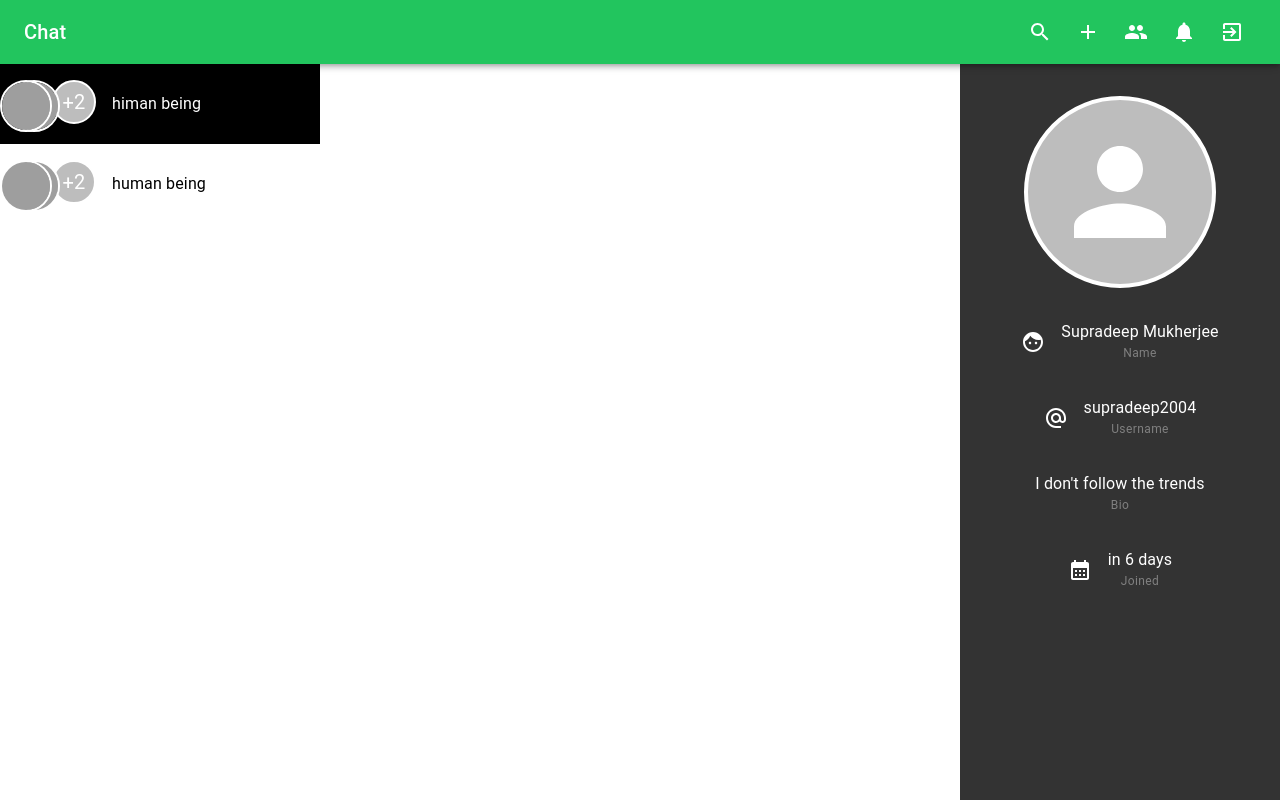
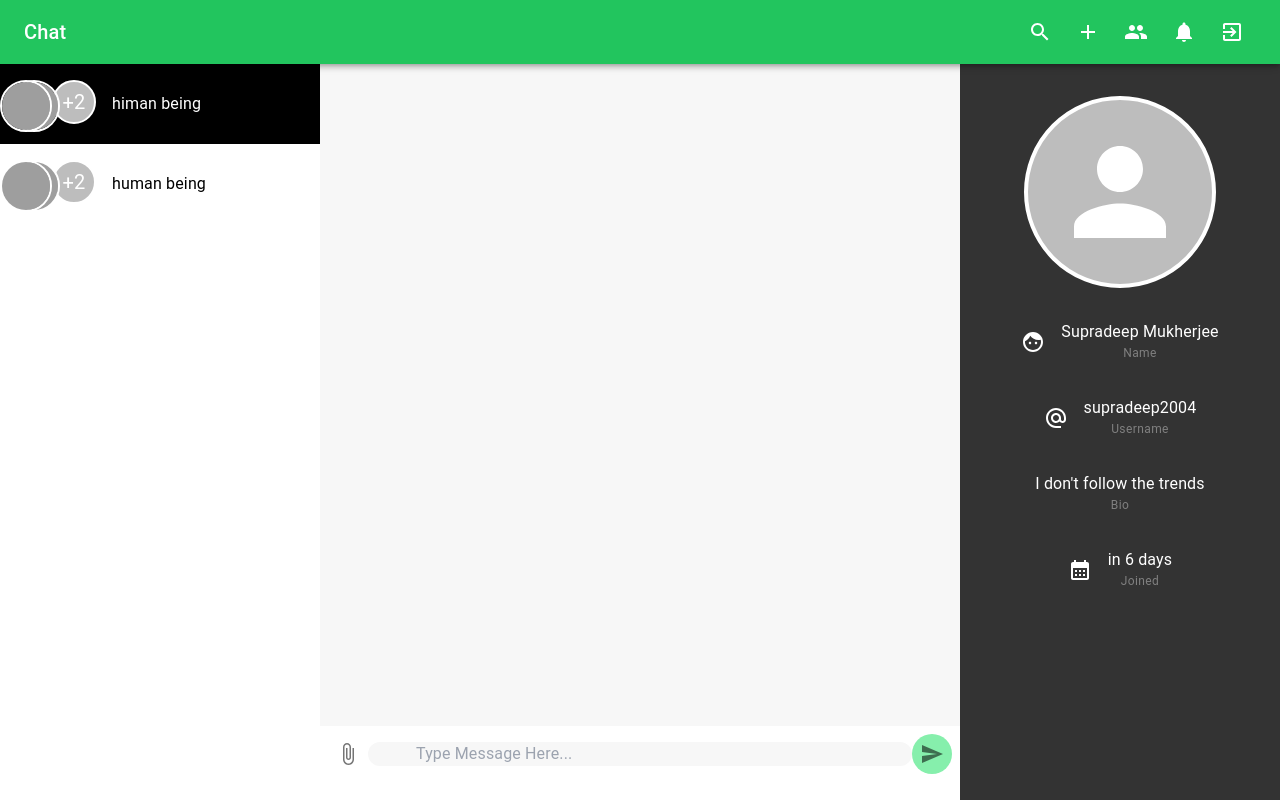
Before and after one commit to supradeepmukherjee/Realtime-Chat-Web-App, a React (Vite) app in the folder client/: page /chat/1 in a window 1280 px wide. Built offline with nearby package versions, Linux system fonts and the light colour scheme; grey boxes are pictures that could not be loaded.

Commit message:
Started Designing Chat Page

```diff
--- a/client/src/components/Styled.jsx
+++ b/client/src/components/Styled.jsx
@@ -19,3 +19,12 @@ export const Link = styled(LinkRouter)({
     padding: '1rem',
     '&:hover': { backgroundColor: '#f0f0f0' }
 })
+
+export const InputBox = styled('input')({
+    width: '100%',
+    border: 'none',
+    outline:'none',
+    padding: '0 3rem',
+    borderRadius: '1.5rem',
+    backgroundColor: '#f7f7f7'
+})
--- a/client/src/components/dialog/NewGroup.jsx
+++ b/client/src/components/dialog/NewGroup.jsx
@@ -1,13 +1,28 @@
 import { Button, Dialog, DialogTitle, Stack, TextField, Typography } from "@mui/material"
+import { useState } from "react"
 import { sampleUsers } from "../../constants/sample"
 import UserItem from "../shared/UserItem"
 
 const NewGroup = () => {
-  const selectMember = e => {
+  const [name, setName] = useState('')
+  const [users, setUsers] = useState(sampleUsers)
+  const [members, setMembers] = useState([])
+  const selectMember = id => {
+    setMembers(m =>
+      m.includes(id) ?
+        m.filter(i => i !== id)
+        :
+        [...m, id]
+    )
+  }
+  const createHandler = async () => {
+
+  }
+  const closeHandler = () => {
 
   }
   return (
-    <Dialog open>
+    <Dialog open onClose={closeHandler}>
       <Stack
         p={{
           xs: '1rem',
@@ -15,21 +30,21 @@ const NewGroup = () => {
         }}
         width='25rem'
         spacing='2rem'>
-        <DialogTitle>
+        <DialogTitle textAlign='center' variant='h5'>
           Create New Group
         </DialogTitle>
-        <TextField />
-        <Typography>
+        <TextField value={name} onChange={e => setName(e.target.value)} label='Group Name' />
+        <Typography variant='body1'>
           Members
         </Typography>
         <Stack>
-          {sampleUsers.map(user => <UserItem key={user._id} user={user} handler={selectMember} />)}
+          {users.map(user => <UserItem key={user._id} user={user} handler={selectMember} isSelected={members.includes(user._id)} />)}
         </Stack>
-        <Stack direction='row'>
-          <Button variant='contained' color='error'>
+        <Stack direction='row' justifyContent='space-evenly'>
+          <Button variant='outlined' color='error'>
             Cancel
           </Button>
-          <Button variant='contained'>
+          <Button variant='contained' onClick={createHandler}>
             Create
           </Button>
         </Stack>
--- a/client/src/components/shared/UserItem.jsx
+++ b/client/src/components/shared/UserItem.jsx
@@ -1,8 +1,8 @@
 import { memo } from "react"
 import { Avatar as Chavi, IconButton, ListItem, Stack, Typography } from "@mui/material"
-import { Add } from '@mui/icons-material'
+import { Add, Remove } from '@mui/icons-material'
 
-const UserItem = ({ user, handler, loading }) => {
+const UserItem = ({ user, handler, loading, isSelected = false }) => {
     const { name, _id, chavi } = user
     return (
         <ListItem>
@@ -11,8 +11,8 @@ const UserItem = ({ user, handler, loading }) => {
                 <Typography variant='body1' className="grow line-clamp-1">
                     {name}
                 </Typography>
-                <IconButton onClick={() => handler(_id)} disabled={loading} size='small' className='!bg-[#1976d2] !text-white hover:!bg-[#1565c0]'>
-                    <Add />
+                <IconButton onClick={() => handler(_id)} disabled={loading} size='small' className={`!bg-[#${!isSelected ? '1976d2' : 'f44336'}] !text-white hover:!bg-[#${!isSelected ? '1565c0' : 'd32f2f'}]`}>
+                    {isSelected ? <Remove /> : <Add />}
                 </IconButton>
             </Stack>
         </ListItem>
--- a/client/src/pages/Chat.jsx
+++ b/client/src/pages/Chat.jsx
@@ -1,11 +1,27 @@
-import { } from 'react'
+import { useRef } from 'react'
+import { IconButton, Stack } from '@mui/material'
 import Layout from '../components/layout/Layout'
+import { AttachFile, Send } from '@mui/icons-material'
+import { InputBox } from '../components/Styled'
 
 const Chat = () => {
+  const container = useRef(null)
   return (
-    <div>
-
-    </div>
+    <>
+      <Stack ref={container} spacing='1rem' className='box-border p-4 bg-[#f7f7f7] h-[90%] overflow-x-hidden overflow-y-auto'>
+      </Stack>
+      <form className="h-[10%]">
+        <Stack direction='row' className='p-2 items-center relative'>
+          <IconButton>
+            <AttachFile />
+          </IconButton>
+          <InputBox placeholder='Type Message Here...' />
+          <IconButton type='submit' className='!bg-green-300'>
+            <Send />
+          </IconButton>
+        </Stack>
+      </form>
+    </>
   )
 }
 
--- a/client/src/pages/Home.jsx
+++ b/client/src/pages/Home.jsx
@@ -1,10 +1,13 @@
+import { Box, Typography } from '@mui/material'
 import Layout from '../components/layout/Layout'
 
 const Home = () => {
   return (
-    <div>
-
-    </div>
+    <Box className='border-l-2 border-black h-[calc(100vh-4rem)]'>
+      <Typography variant='h5' className='text-center p-8'>
+        Chat with a Friend
+      </Typography>
+    </Box>
   )
 }
 
```
